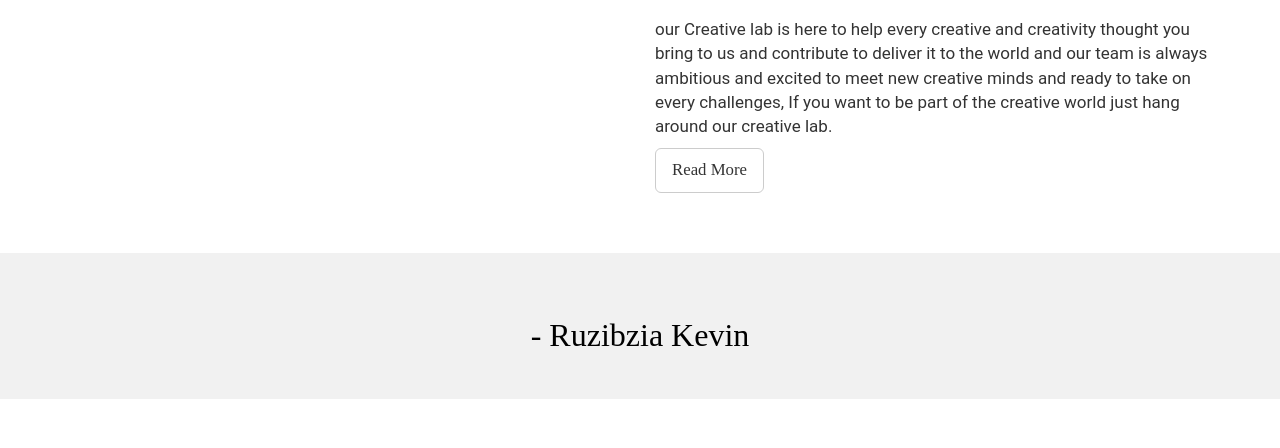
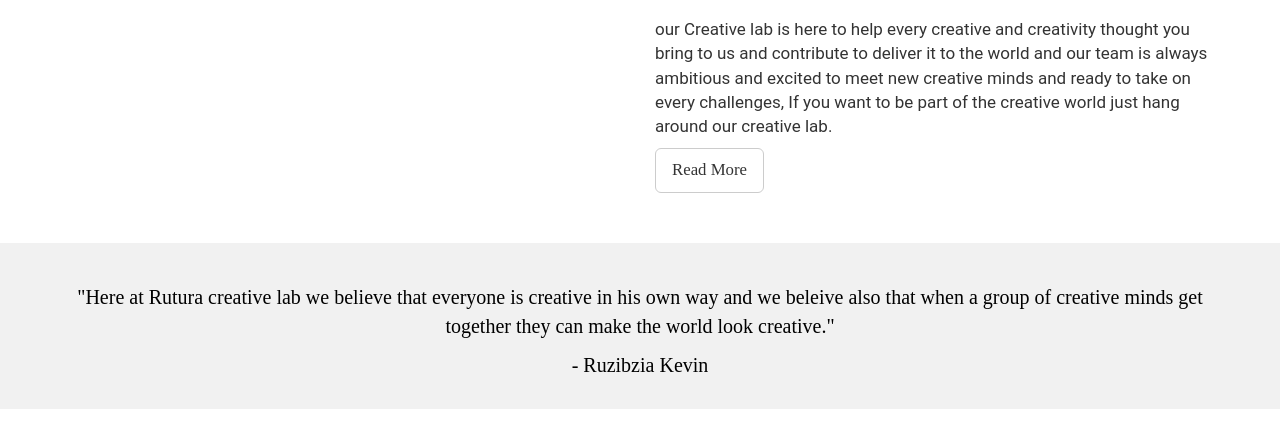
Before and after one commit to RuzibizaKevin/Project-on-going, a plain HTML site: page index.html in a window 1280 px wide. Shown: the part 148-596 px from the top of the page. Drawn offline with nearby package versions, Linux system fonts and the light colour scheme; a script that the page names is missing.

Commit message:
Styling the quotes

```diff
--- a/css/style.css
+++ b/css/style.css
@@ -42,20 +42,20 @@ p {
 	font-size: 1.2em;
 	font-family: poppins;
 }
-#testimonial {
+#quote {
 	background: #f1f1f1;
-	padding: 50px 0 30px 0;
+	padding: 40px 0 20px 0;
 	text-align: center;
-	margin-top: 40px;
+	margin-top: 30px;
 }
 
-#testimonial p {
-	font-size: 32px;
+#quote p {
+	font-size: 20px;
 	font-family: 'Josefin Sans';
 	color: #000;
 }
 
-#testimonial p.customer {
-	font-size: 20px;
+#quote p.c.e.o {
+	font-size: 10px;
 	color: #666;
 }
--- a/index.html
+++ b/index.html
@@ -52,12 +52,12 @@
       </div>
     </section>
     <br>
-        <section id="testimonial">
+        <section id="quote">
       <div class="container">
         <p>
-
+          "Here at Rutura creative lab we believe that everyone is creative in his own way and we beleive also that when a group of creative minds get together they can make the world look creative."
         </p>
-        <p class="C.E.O">- Ruzibzia Kevin</p>
+        <p class="c.e.o">- Ruzibzia Kevin</p>
       </div>
     </section>
 
```
